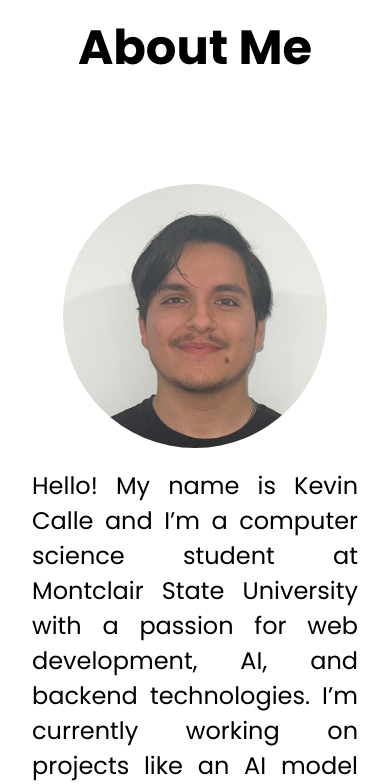
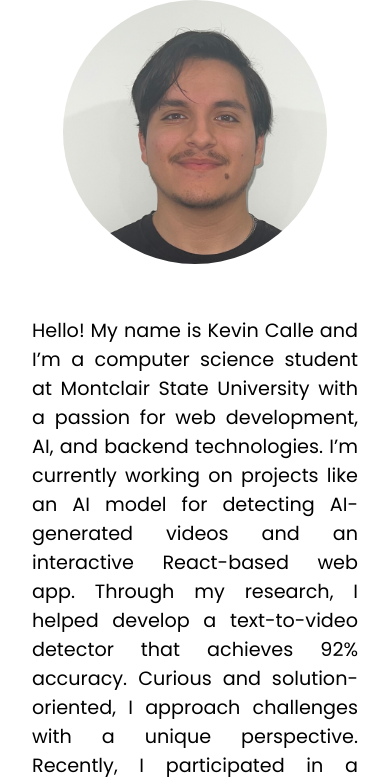
Before and after one commit to kcalle012/meetkevin, a React (Create React App) app: page / in a window 390 px wide. Shown: the part 960-1744 px from the top of the page. Built offline with nearby package versions, Linux system fonts and the light colour scheme.

Commit message:
adjusted changes for mobile

```diff
--- a/src/App.scss
+++ b/src/App.scss
@@ -14,3 +14,7 @@ a {
 html {
     scroll-behavior: smooth;
 }
+
+html, body {
+    overflow-x: hidden;
+}
--- a/src/Components/About/index.scss
+++ b/src/Components/About/index.scss
@@ -1,4 +1,4 @@
-.about{
+.about {
   display: flex;
   flex-direction: column;
   align-items: center;
@@ -27,7 +27,6 @@
     object-fit: cover;
     object-position: left;
   }
-
 }
 
 .text-container {
@@ -38,12 +37,12 @@
   }
 }
 
-@media (max-width:768px){
+@media (max-width: 768px) {
   .container {
-        height: 100vh;
     display: flex;
     flex-direction: column;
-        text-align:justify;
+    text-align: justify;
+    margin-top: unset;
 
   }
   .img-container {
@@ -51,7 +50,7 @@
     max-width: 90%;
     display: flex;
     justify-content: center;
-            .headshot{
+    .headshot {
       width: 90%;
       height: auto;
       border-radius: 50%;
@@ -64,5 +63,16 @@
   .text-container {
     font-size: 2.5vw;
     margin-top: 0vh;
+    h1 {
+        margin-top: 2rem;
+        font-size: 1.2rem;
     }
   }
+  .about .sectionTitle {
+    margin-top: 1rem;
+    font-size: 2rem;
+  }
+  .about {
+    margin-bottom: 2rem;
+  }
+}
--- a/src/Components/Contact/index.scss
+++ b/src/Components/Contact/index.scss
@@ -32,6 +32,7 @@
       height: 3rem;
       background-color: #333333;
       color: #ffffff;
+      border-radius: 0.5rem;
     }
 
     .submit:hover {
@@ -72,3 +73,33 @@
         scale: 1.1;
     }
 }
+
+@media (max-width: 768px) {
+    .contactContainer {
+        width: 100%;
+        flex-direction: column;
+        align-items: center;
+        justify-content: center;
+        text-align: center;
+        padding: unset;
+        form {
+            width: 100%;
+            align-items: center;
+            justify-content: center;
+            input, textarea,button {
+                width: 85%;
+            }
+        }
+        .contact h1 {
+            font-size: 2rem;
+        }
+        .contact {
+            width: 85%;
+            .icons {
+                margin-top: unset;
+                margin-bottom: 1.5rem;
+            }
+        }
+
+    }
+}
--- a/src/Components/Home/index.scss
+++ b/src/Components/Home/index.scss
@@ -1,6 +1,8 @@
 html{
-    overflow-y: scroll;
     height: 100%;
     margin: 0;
+}
 
+body{
+    width: 100%;
 }
--- a/src/Components/Projects/index.scss
+++ b/src/Components/Projects/index.scss
@@ -49,3 +49,27 @@
     }
   }
 }
+
+@media (max-width: 768px){
+  .sectionTitle {
+    font-size: 2rem;
+  }
+  .projectsContainer {
+    padding: 3rem 1rem;
+  }
+  .projectContent {
+    flex-direction: column;
+    width: 100%;
+    justify-content: center;
+    align-items: center;
+    gap: 1rem;
+    .appImageContainer{
+      width: 100%;
+    }
+    .description {
+      justify-content: center;
+      align-items: center;
+      text-align: center;
+    }
+  }
+}
```
Lines whose indentation alone changed are shown as unchanged.
